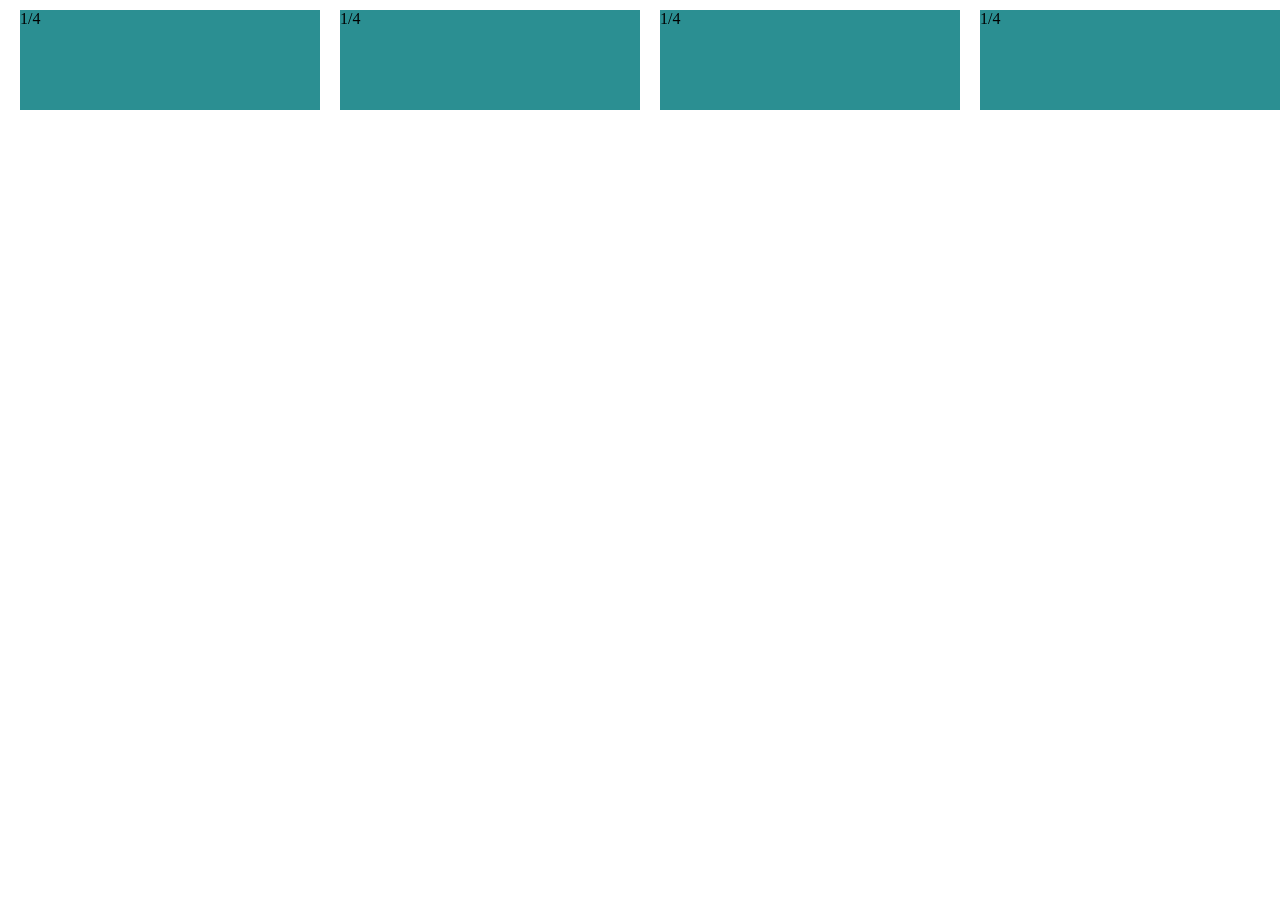
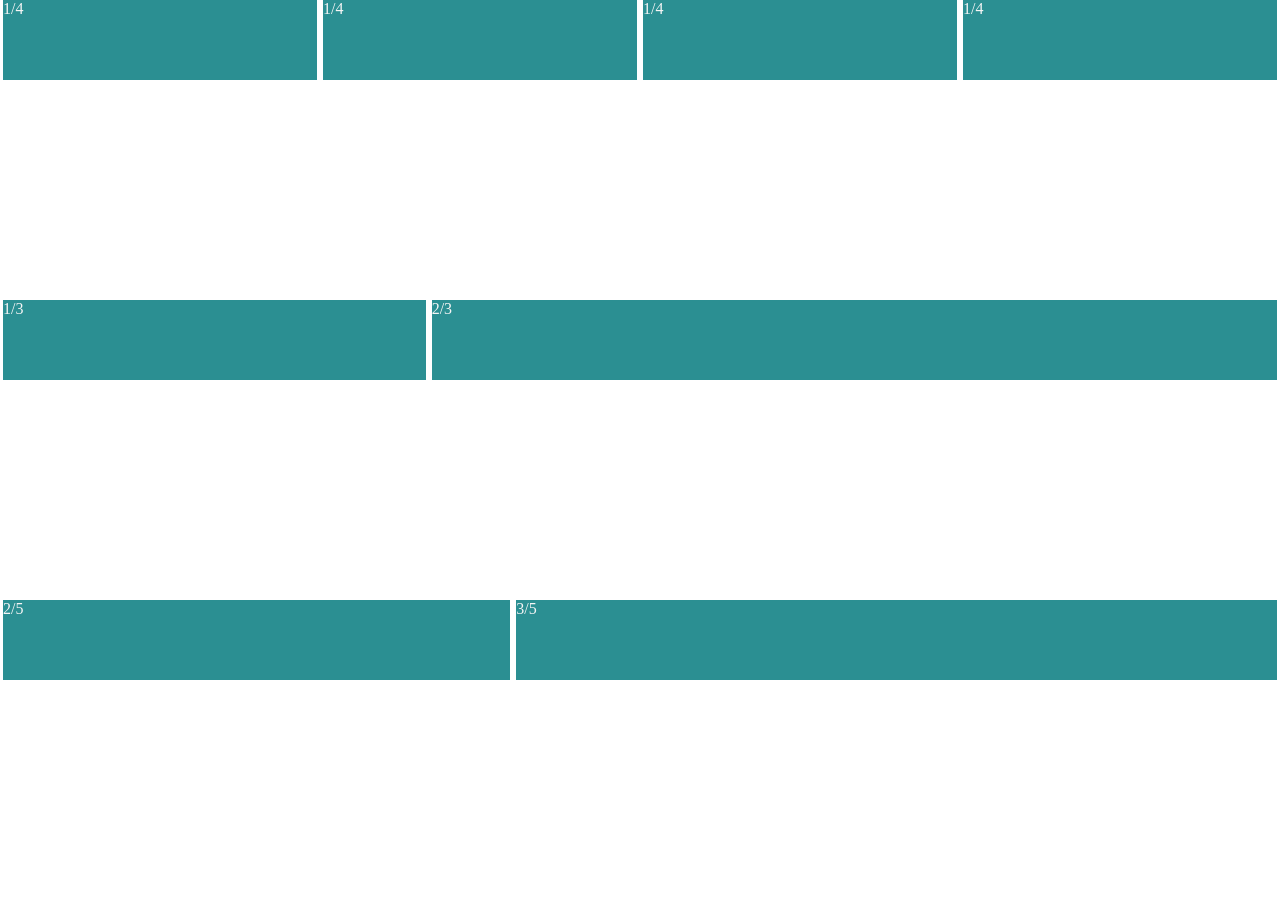
Before and after one commit to wrightpatrick/Web_Fundamentals, a plain HTML site: page CSS/FLEX-ible_Columns/index.html in a window 1280 px wide. Before the commit the page ends 820 px from the top, so only its background shows below. Drawn offline with Linux system fonts and the light colour scheme.

Commit message:
flexible bars

```diff
--- a/CSS/FLEX-ible_Columns/index.html
+++ b/CSS/FLEX-ible_Columns/index.html
@@ -14,5 +14,13 @@
         <div class="col">1/4</div>
         <div class="col">1/4</div>
     </div>
+    <div class="row">
+        <div class="col">1/3</div>
+        <div class="col-2">2/3</div>
+    </div>
+    <div class="row">
+        <div class="col-2">2/5</div>
+        <div class="col-3">3/5</div>
+    </div>
 </body>
 </html>
--- a/CSS/FLEX-ible_Columns/style.css
+++ b/CSS/FLEX-ible_Columns/style.css
@@ -1,25 +1,46 @@
 *{
     margin: 0;
     padding: 0;
+    color: whitesmoke;
+    vertical-align:baseline;
 }
 
 .row{
-    height: 800px;
+    height: 300px;
     width: 100%;
     display: flex;
-    justify-content: space-evenly;
-    padding: 10px;
+    justify-content:space-between;
 }
 
 .col{
-    height: 100px;
-    width: 250px;
+    height: 80px;
+    width: 25%;
     flex:1;
     background-color:#2b8f92;
     border-width: 3px;
     border-color: black;
     text-align: left;
-    margin: 0px 10px;
+    margin: 0px 3px;
+}
 
+.col-2{
+    height: 80px;
+    width: 33%;
+    flex:2;
+    background-color:#2b8f92;
+    border-width: 3px;
+    border-color: black;
+    text-align: left;
+    margin: 0px 3px;
+}
 
+.col-3{
+    height: 80px;
+    width: 20%;
+    flex:3;
+    background-color:#2b8f92;
+    border-width: 3px;
+    border-color: black;
+    text-align: left;
+    margin: 0px 3px;
 }
```
